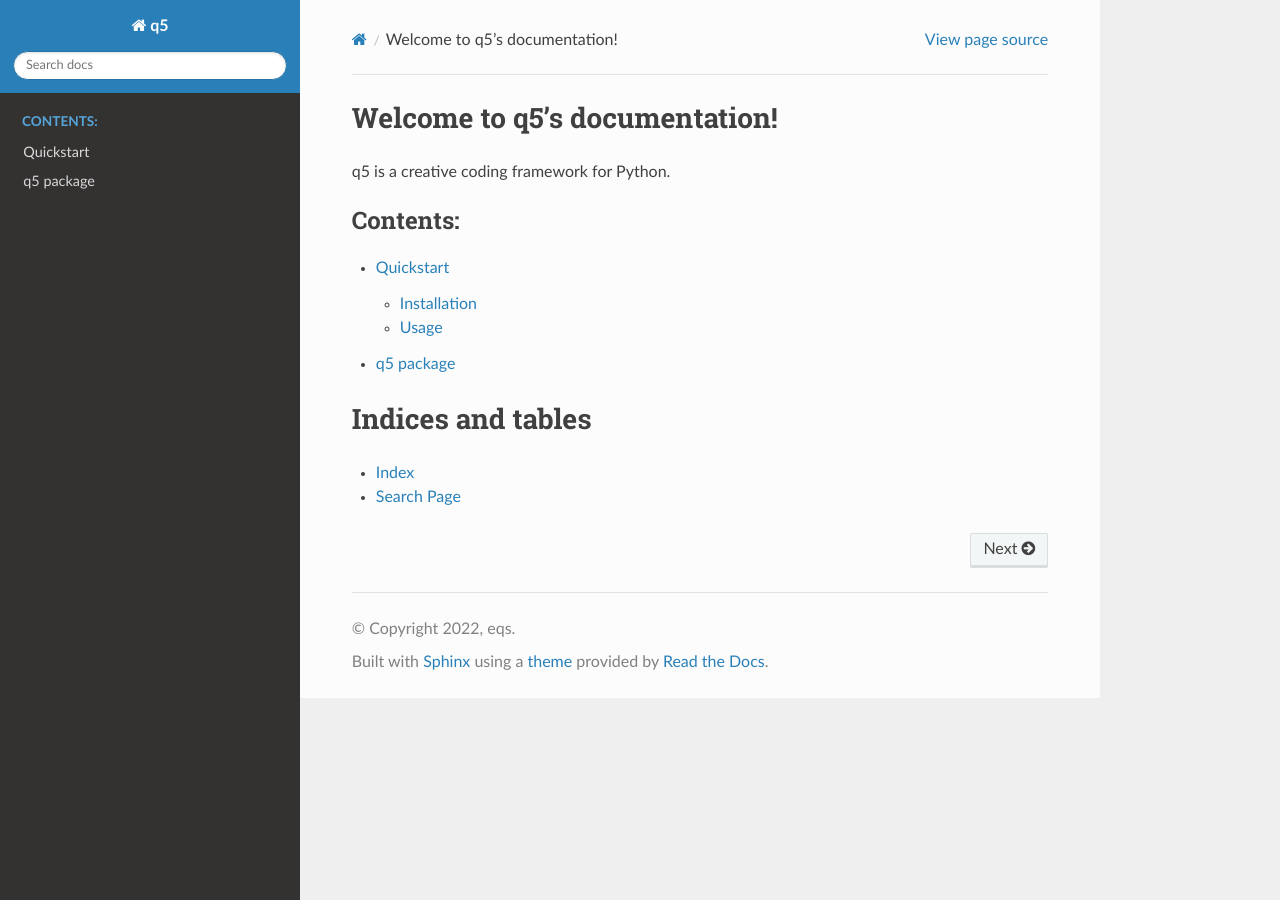
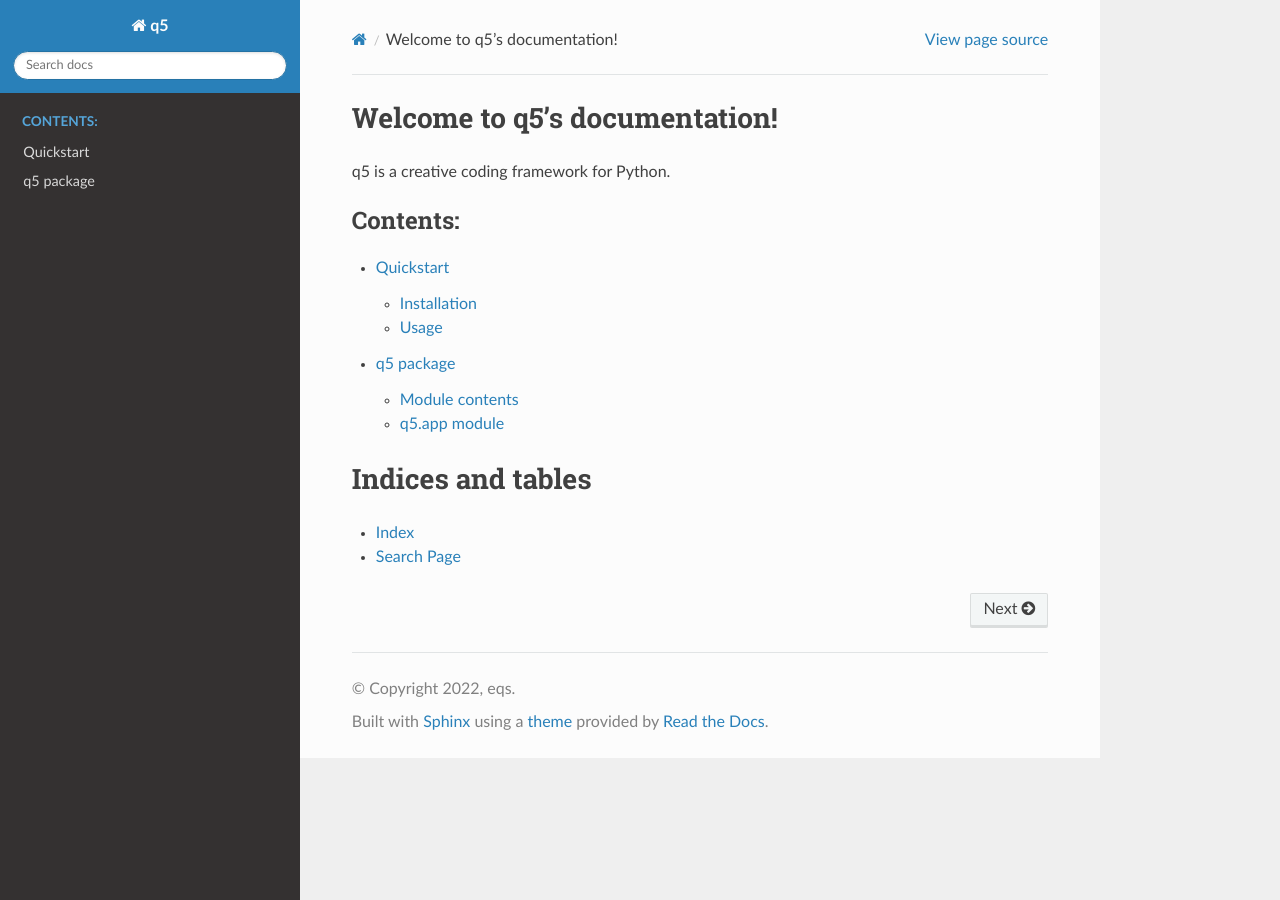
Before and after one commit to eqs/q5, a Sphinx documentation site: the page built from docs/index.rst, in a window 1280 px wide. Built offline with Sphinx 7.4.7 and the Read the Docs theme 2.0.0, drawn with Linux system fonts in a browser that asks for light colours.

Commit message:
Add app module

```diff
--- a/docs/q5.rst
+++ b/docs/q5.rst
@@ -1,9 +1,18 @@
 q5 package
 ==========
+
+Module contents
+---------------
 
 .. automodule:: q5
    :members:
    :undoc-members:
-   :inherited-members:
-   :imported-members:
-   :exclude-members: run
+   :show-inheritance:
+
+q5.app module
+-------------
+
+.. automodule:: q5.app
+   :members:
+   :undoc-members:
+   :show-inheritance:
```
